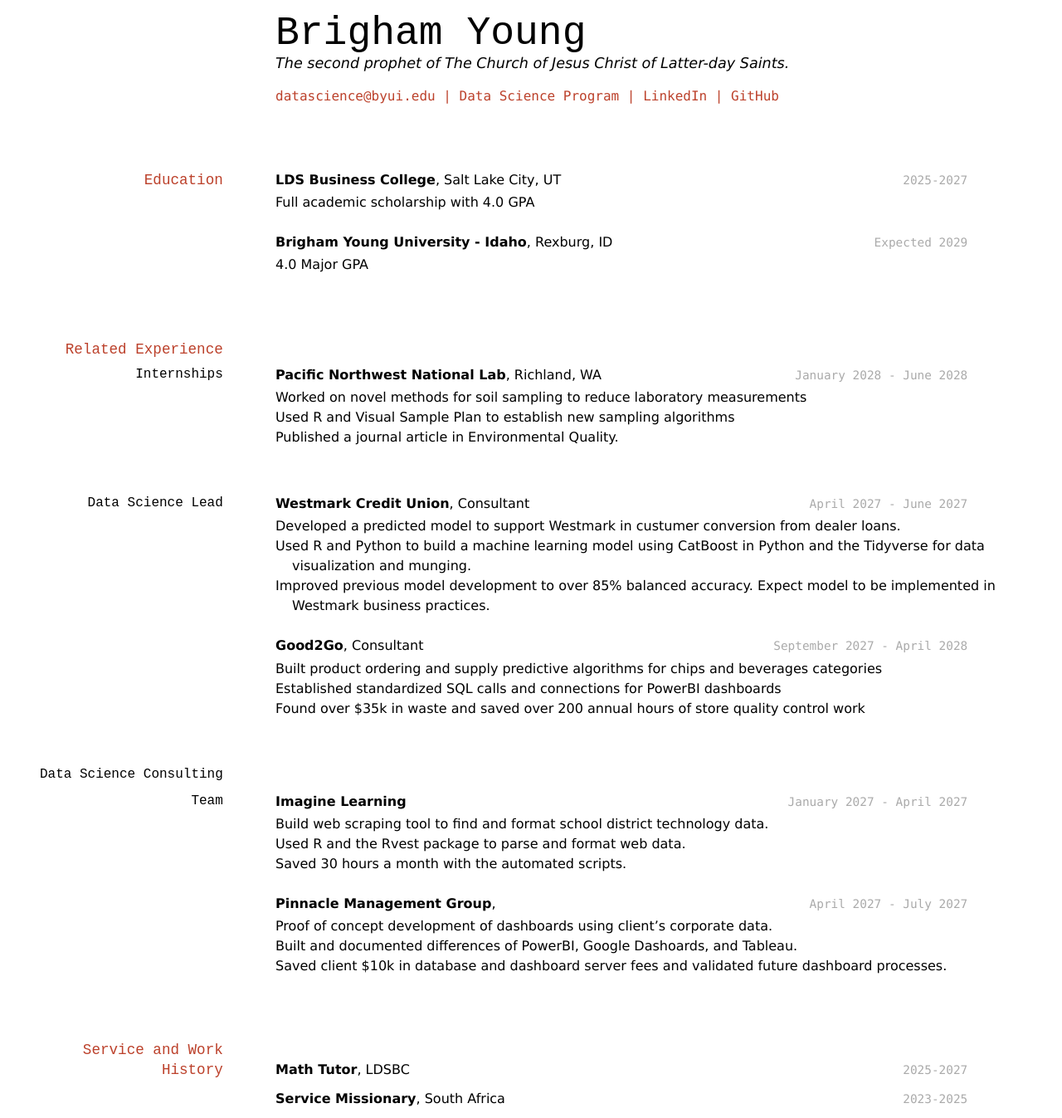
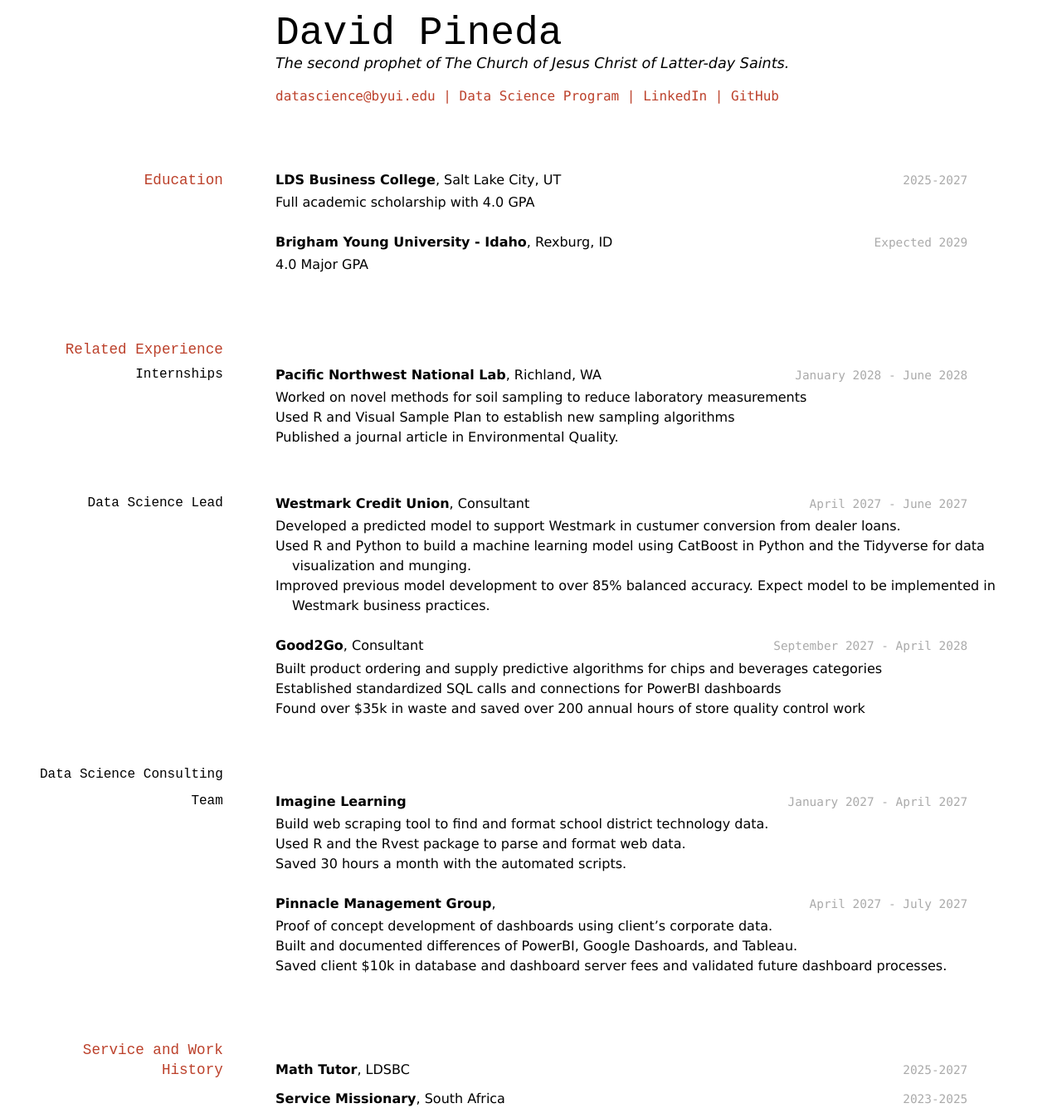
Before and after one commit to byuids-resumes/Davd_Pineda, a Jekyll site: the page built from docs/index.md, in a window 1280 px wide. Shown: the whole page at 83% size. Built offline with Jekyll 4.4.1, drawn with Linux system fonts in a browser that asks for light colours.

Commit message:
Update Index.md
* Need to work on filling with my information

```diff
--- a/docs/index.md
+++ b/docs/index.md
@@ -2,7 +2,7 @@
 layout: cv
 title: Brigham Young's Resume
 ---
-# Brigham Young
+# David Pineda
 The second prophet of The Church of Jesus Christ of Latter-day Saints.
 
 <div id="webaddress">
```
